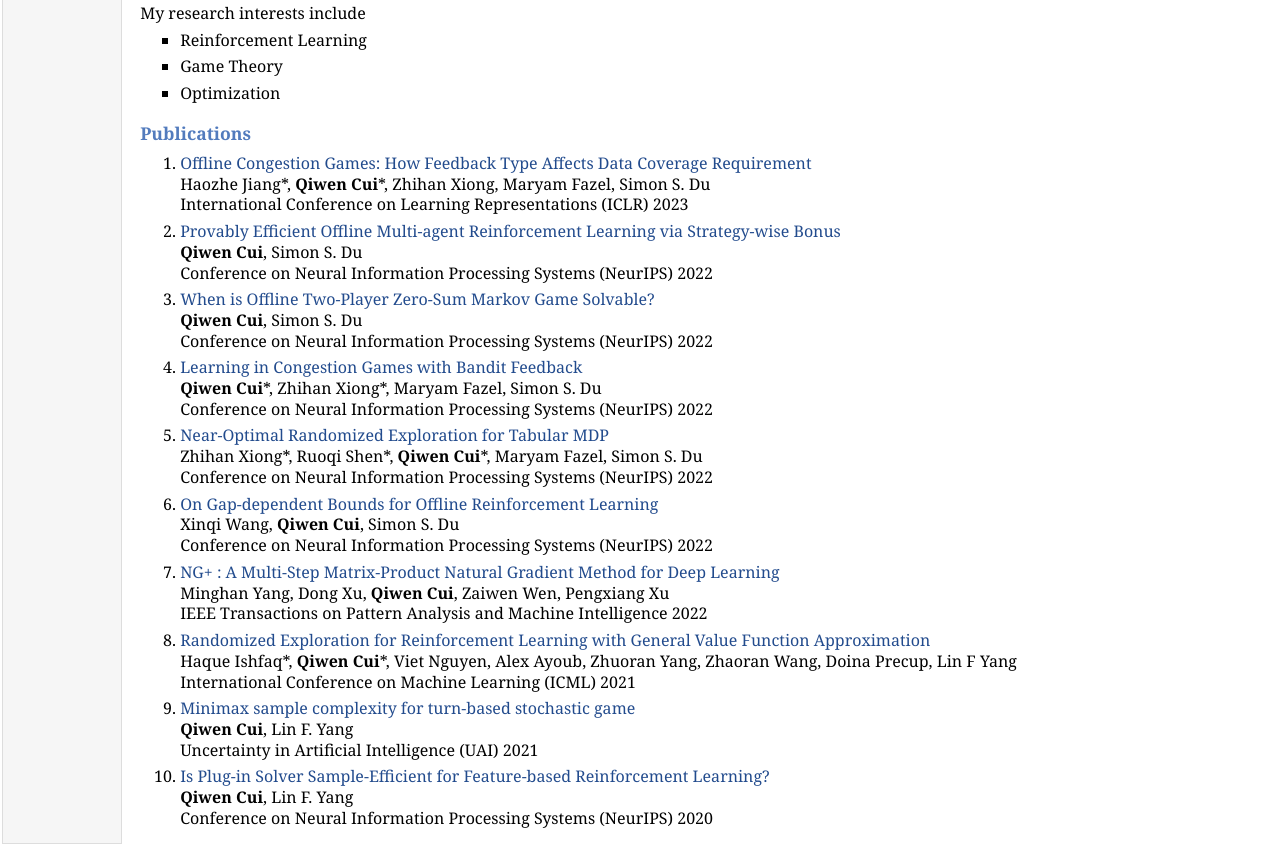
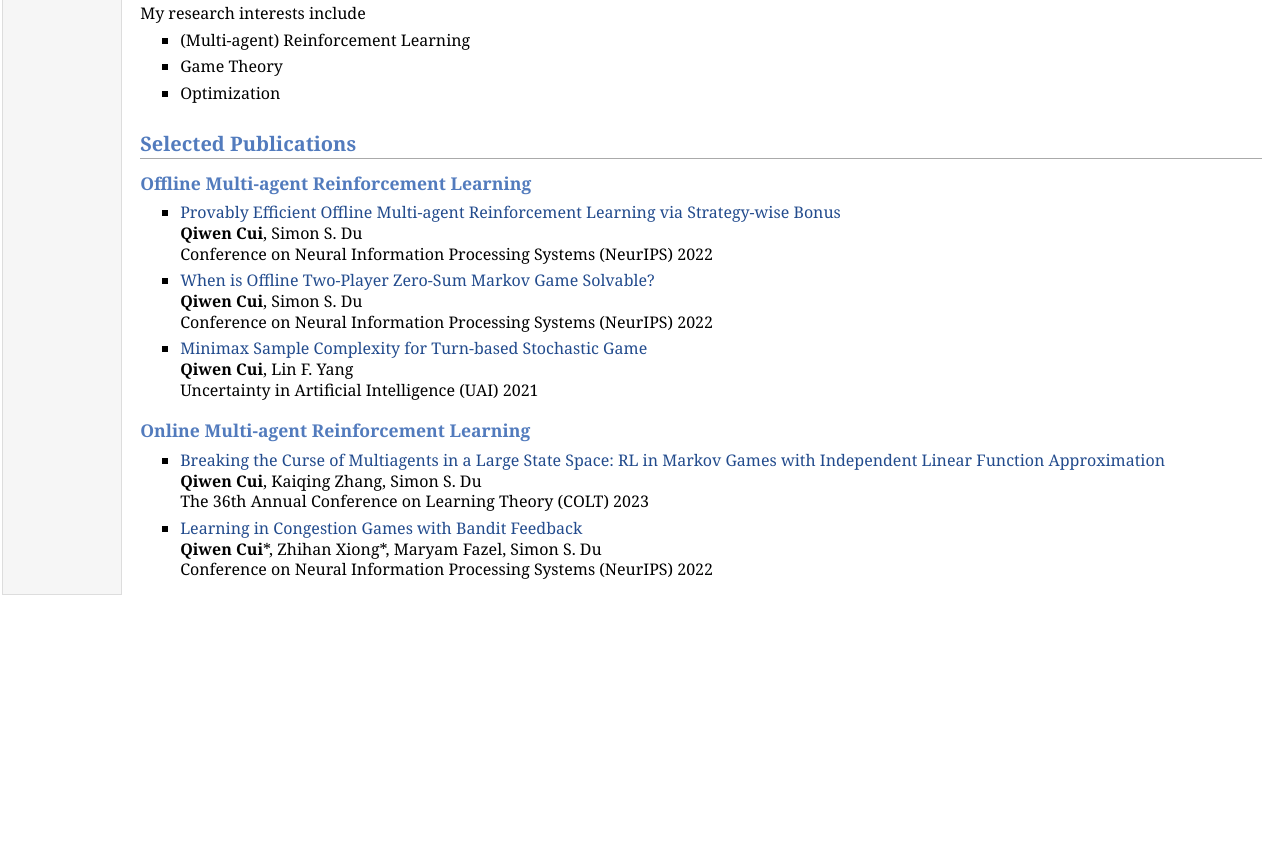
Before and after one commit to qwcui/qwcui.github.io, a plain HTML site: page index.html in a window 1280 px wide. Shown: the part 519-1373 px from the top of the page. After the commit the page ends 1124 px from the top, so only its background shows below. Drawn offline with Linux system fonts and the light colour scheme.

Commit message:
update 061923

```diff
--- a/index.html
+++ b/index.html
@@ -37,19 +37,16 @@ Email: qwcui <a href="at">at</a> cs (dot) washington (dot) edu<br />
 <h2>Research</h2>
 <p>My research interests include </p>
 <ul>
-<li><p>Reinforcement Learning</p>
+<li><p>(Multi-agent) Reinforcement Learning</p>
 </li>
 <li><p>Game Theory</p>
 </li>
 <li><p>Optimization</p>
 </li>
 </ul>
-<h3>Publications </h3>
-<ol>
-<li><p><a href="https://arxiv.org/abs/2210.13396">Offline Congestion Games: How Feedback Type Affects Data Coverage Requirement</a><br />
-Haozhe Jiang*, <b>Qiwen Cui</b>*, Zhihan Xiong, Maryam Fazel, Simon S. Du<br />
-International Conference on Learning Representations (ICLR) 2023<br /> </p>
-</li>
+<h2>Selected Publications </h2>
+<h3>Offline Multi-agent Reinforcement Learning </h3>
+<ul>
 <li><p><a href="https://arxiv.org/abs/2206.00159">Provably Efficient Offline Multi-agent Reinforcement Learning via Strategy-wise Bonus</a><br />
 <b>Qiwen Cui</b>, Simon S. Du<br />
 Conference on Neural Information Processing Systems (NeurIPS) 2022<br /> </p>
@@ -58,35 +55,22 @@ Conference on Neural Information Processing Systems (NeurIPS) 2022<br /> </p>
 <b>Qiwen Cui</b>, Simon S. Du<br />
 Conference on Neural Information Processing Systems (NeurIPS) 2022<br /> </p>
 </li>
+<li><p><a href="https://proceedings.mlr.press/v161/cui21a.html">Minimax Sample Complexity for Turn-based Stochastic Game</a><br />
+<b>Qiwen Cui</b>, Lin F. Yang<br />
+Uncertainty in Artificial Intelligence (UAI) 2021<br /></p>
+</li>
+</ul>
+<h3>Online Multi-agent Reinforcement Learning</h3>
+<ul>
+<li><p><a href="https://arxiv.org/abs/2302.03673">Breaking the Curse of Multiagents in a Large State Space: RL in Markov Games with Independent Linear Function Approximation</a><br />
+<b>Qiwen Cui</b>, Kaiqing Zhang, Simon S. Du<br />
+The 36th Annual Conference on Learning Theory (COLT) 2023<br /></p>
+</li>
 <li><p><a href="https://arxiv.org/abs/2206.01880">Learning in Congestion Games with Bandit Feedback</a><br />
 <b>Qiwen Cui</b>*, Zhihan Xiong*, Maryam Fazel, Simon S. Du<br />
 Conference on Neural Information Processing Systems (NeurIPS) 2022<br /> </p>
 </li>
-<li><p><a href="https://arxiv.org/abs/2102.09703">Near-Optimal Randomized Exploration for Tabular MDP</a><br />
-Zhihan Xiong*, Ruoqi Shen*, <b>Qiwen Cui</b>*, Maryam Fazel, Simon S. Du<br />
-Conference on Neural Information Processing Systems (NeurIPS) 2022<br /> </p>
-</li>
-<li><p><a href="https://arxiv.org/abs/2206.00177">On Gap-dependent Bounds for Offline Reinforcement Learning</a><br />
-Xinqi Wang, <b>Qiwen Cui</b>, Simon S. Du<br />
-Conference on Neural Information Processing Systems (NeurIPS) 2022<br /> </p>
-</li>
-<li><p><a href="https://arxiv.org/abs/2106.07454">NG+ : A Multi-Step Matrix-Product Natural Gradient Method for Deep Learning</a><br />
-Minghan Yang, Dong Xu, <b>Qiwen Cui</b>, Zaiwen Wen, Pengxiang Xu<br />
-IEEE Transactions on Pattern Analysis and Machine Intelligence 2022<br /></p>
-</li>
-<li><p><a href="https://arxiv.org/abs/2106.07841">Randomized Exploration for Reinforcement Learning with General Value Function Approximation</a><br />
-Haque Ishfaq*, <b>Qiwen Cui</b>*, Viet Nguyen, Alex Ayoub, Zhuoran Yang, Zhaoran Wang, Doina Precup, Lin F Yang<br />
-International Conference on Machine Learning (ICML) 2021<br /></p>
-</li>
-<li><p><a href="https://proceedings.mlr.press/v161/cui21a.html">Minimax sample complexity for turn-based stochastic game</a><br />
-<b>Qiwen Cui</b>, Lin F. Yang<br />
-Uncertainty in Artificial Intelligence (UAI) 2021<br /></p>
-</li>
-<li><p><a href="https://arxiv.org/abs/2010.05673">Is Plug-in Solver Sample-Efficient for Feature-based Reinforcement Learning?</a><br />
-<b>Qiwen Cui</b>, Lin F. Yang<br />
-Conference on Neural Information Processing Systems (NeurIPS) 2020<br /> </p>
-</li>
-</ol>
+</ul>
 </td>
 </tr>
 </table>
```
Also changed, not shown: publications.html (+12 -3 lines), 7 other files.
